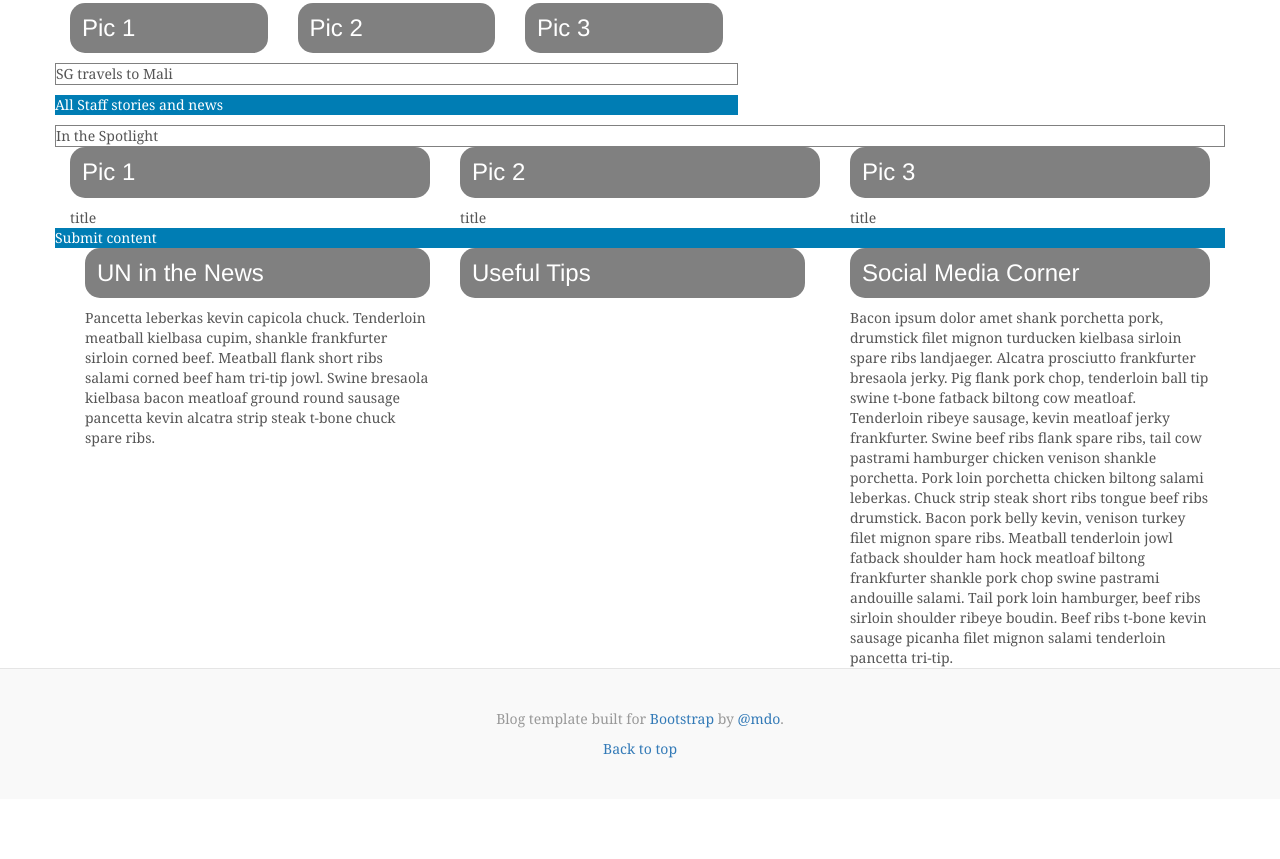
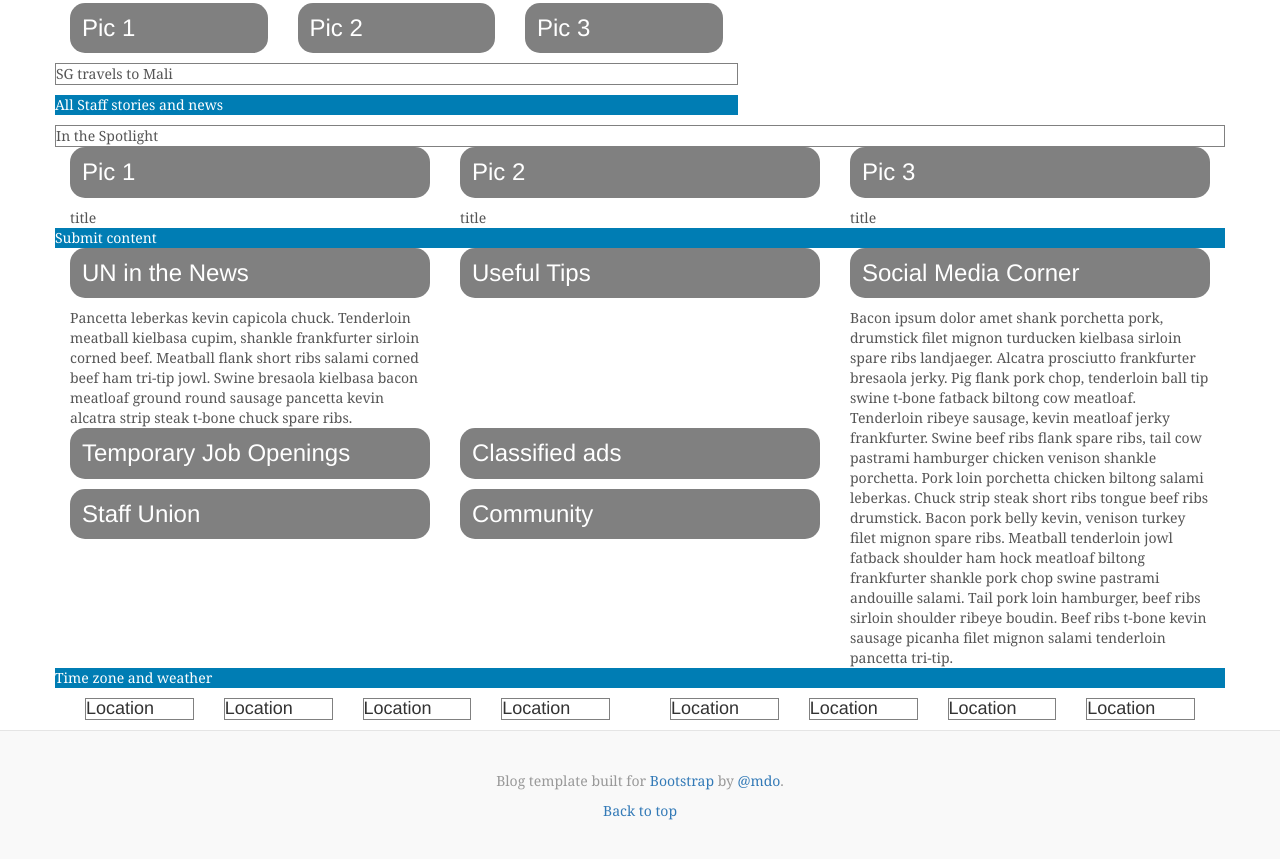
Before and after one commit to elneto/iseek-bootstrap, a plain HTML site: page blog.html in a window 1280 px wide. Shown: the part 595-1454 px from the top of the page. Before the commit the page ends 1394 px from the top, so only its background shows below. Drawn offline with Linux system fonts and the light colour scheme; a script that the page names is missing.

Commit message:
time zone done sort of

```diff
--- a/blog.html
+++ b/blog.html
@@ -154,18 +154,53 @@
       <div class="row">
 
         <div class="col-lg-8">
-          <div class="col-md-6"><h3 class="bb">UN in the News</h3>
-            Pancetta leberkas kevin capicola chuck. Tenderloin meatball kielbasa cupim, shankle frankfurter sirloin corned beef. Meatball flank short ribs salami corned beef ham tri-tip jowl. Swine bresaola kielbasa bacon meatloaf ground round sausage pancetta kevin alcatra strip steak t-bone chuck spare ribs.
+          <div class="row">
+            <div class="col-md-6"><h3 class="bb">UN in the News</h3>
+              Pancetta leberkas kevin capicola chuck. Tenderloin meatball kielbasa cupim, shankle frankfurter sirloin corned beef. Meatball flank short ribs salami corned beef ham tri-tip jowl. Swine bresaola kielbasa bacon meatloaf ground round sausage pancetta kevin alcatra strip steak t-bone chuck spare ribs.
+            </div>
+            <div class="col-md-6"><h3 class="bb">Useful Tips</h3></div>
           </div>
-          <div class="col-md-6"><h3 class="bb">Useful Tips</h3></div>
+          <!-- temp and classified -->
+          <div class="row">
+            <div class="col-md-6"><h3 class="bb">Temporary Job Openings</h3></div>
+            <div class="col-md-6"><h3 class="bb">Classified ads</h3></div>
+          </div>
+          <!-- stadd union and comm -->
+          <div class="row">
+            <div class="col-md-6"><h3 class="bb">Staff Union</h3></div>
+            <div class="col-md-6"><h3 class="bb">Community</h3></div>
+          </div>
         </div>
         <div class="col-lg-4">
           <h3 class="bb">Social Media Corner</h3>
-             Bacon ipsum dolor amet shank porchetta pork, drumstick filet mignon turducken kielbasa sirloin spare ribs landjaeger. Alcatra prosciutto frankfurter bresaola jerky. Pig flank pork chop, tenderloin ball tip swine t-bone fatback biltong cow meatloaf. Tenderloin ribeye sausage, kevin meatloaf jerky frankfurter.
+               Bacon ipsum dolor amet shank porchetta pork, drumstick filet mignon turducken kielbasa sirloin spare ribs landjaeger. Alcatra prosciutto frankfurter bresaola jerky. Pig flank pork chop, tenderloin ball tip swine t-bone fatback biltong cow meatloaf. Tenderloin ribeye sausage, kevin meatloaf jerky frankfurter.
 
-  Swine beef ribs flank spare ribs, tail cow pastrami hamburger chicken venison shankle porchetta. Pork loin porchetta chicken biltong salami leberkas. Chuck strip steak short ribs tongue beef ribs drumstick. Bacon pork belly kevin, venison turkey filet mignon spare ribs. Meatball tenderloin jowl fatback shoulder ham hock meatloaf biltong frankfurter shankle pork chop swine pastrami andouille salami. Tail pork loin hamburger, beef ribs sirloin shoulder ribeye boudin. Beef ribs t-bone kevin sausage picanha filet mignon salami tenderloin pancetta tri-tip.
+              Swine beef ribs flank spare ribs, tail cow pastrami hamburger chicken venison shankle porchetta. Pork loin porchetta chicken biltong salami leberkas. Chuck strip steak short ribs tongue beef ribs drumstick. Bacon pork belly kevin, venison turkey filet mignon spare ribs. Meatball tenderloin jowl fatback shoulder ham hock meatloaf biltong frankfurter shankle pork chop swine pastrami andouille salami. Tail pork loin hamburger, beef ribs sirloin shoulder ribeye boudin. Beef ribs t-bone kevin sausage picanha filet mignon salami tenderloin pancetta tri-tip.
 
         </div>
+      </div>
+
+      <div class="row">
+        <p class="blue-thing">Time zone and weather <p>
+      </div>
+
+      <div class="row">
+          <div class="col-lg-6 col-md-12">
+
+              <div class="col-md-3"><h4 class="bor">Location</h4></div>
+              <div class="col-md-3"><h4 class="bor">Location</h4></div>
+              <div class="col-md-3"><h4 class="bor">Location</h4></div>
+              <div class="col-md-3"><h4 class="bor">Location</h4></div>
+
+          </div>
+          <div class="col-lg-6 col-md-12">
+
+              <div class="col-md-3"><h4 class="bor">Location</h4></div>
+              <div class="col-md-3"><h4 class="bor">Location</h4></div>
+              <div class="col-md-3"><h4 class="bor">Location</h4></div>
+              <div class="col-md-3"><h4 class="bor">Location</h4></div>
+
+          </div>
       </div>
 
     </div><!-- / main .container -->
```
